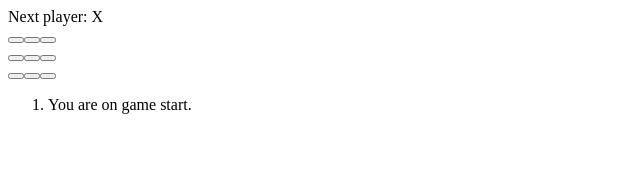
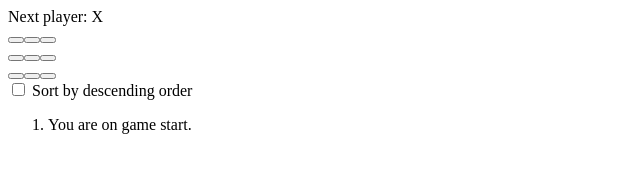
Before and after one commit to numbersanalyst/tic-tac-toe, a Gatsby site: page /App in a window 1280 px wide. Shown: the whole page, without its empty margins (0-640 px from the left). Built offline with nearby package versions, Linux system fonts and the light colour scheme; Gatsby itself is replaced by a stand-in of ours.

Commit message:
Add sort descending history option.

```diff
--- a/src/pages/App.js
+++ b/src/pages/App.js
@@ -63,6 +63,7 @@ function Board({ xIsNext, squares, onPlay, currentMove }) {
 export default function Game() {
   const [history, setHistory] = useState([Array(9).fill(null)]);
   const [currentMove, setCurrentMove] = useState(0);
+  const [sortDescending, setSortDescending] = useState(false);
   const xIsNext = currentMove % 2 === 0;
   const currentSquares = history[currentMove];
 
@@ -98,6 +99,8 @@ export default function Game() {
     return <li key={move}>{listElement}</li>;
   });
 
+  const sortedMoves = sortDescending ? moves.slice().reverse() : moves;
+
   return (
     <div className="game">
       <div className="game-board">
@@ -109,7 +112,8 @@ export default function Game() {
         />
       </div>
       <div className="game-info">
-        <ol>{moves}</ol>
+        <label><input onChange={() => setSortDescending(!sortDescending)} type="checkbox" />&nbsp;Sort by descending order</label>
+        <ol>{sortedMoves}</ol>
       </div>
     </div>
   );
```
